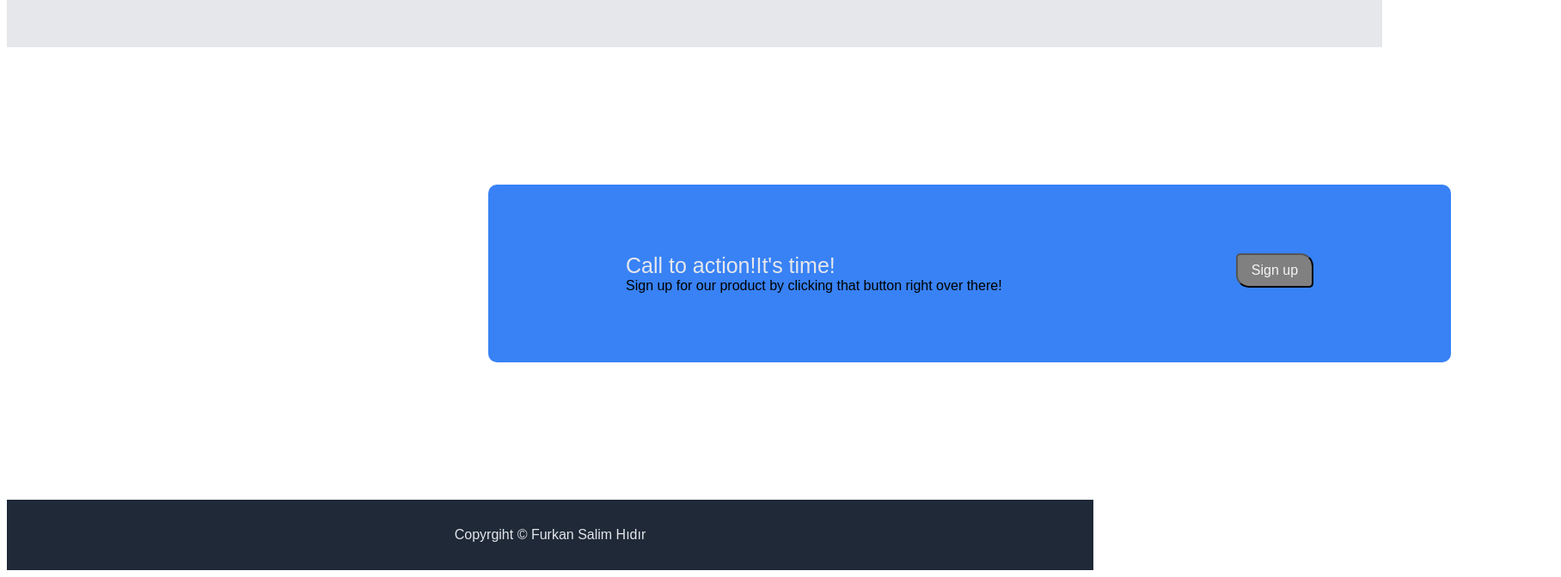
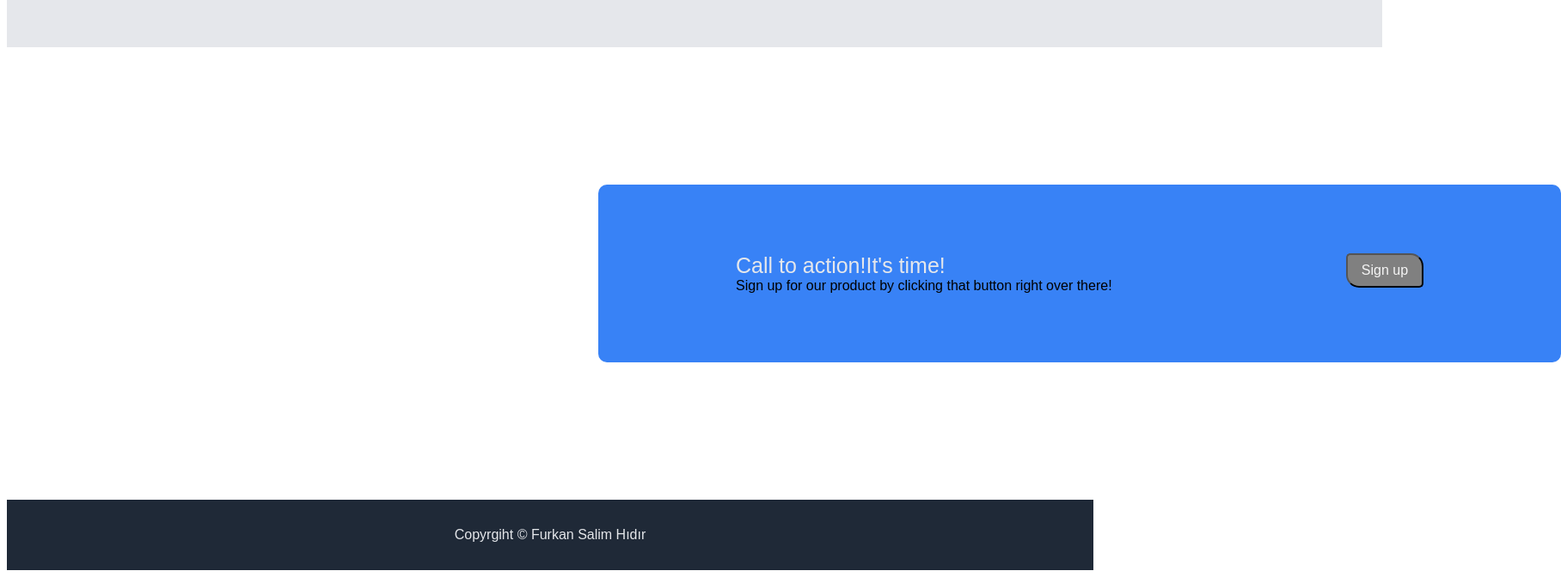
Before and after one commit to Fsher07/Landing_page, a plain HTML site: page index.html in a window 1280 px wide. Shown: the part 2092-2764 px from the top of the page at 86% size, 1816 px wide, since content can reach past the window. Drawn offline with Linux system fonts and the light colour scheme.

Commit message:
small change in style.css

```diff
--- a/style.css
+++ b/style.css
@@ -102,7 +102,7 @@ img{
     display: flex;
     background: #3882F6;
     margin:10em 0;
-    margin-left: 35em;
+    margin-left: 43em;
 
     padding:5em 10em ;
     border-radius:10px;
```
